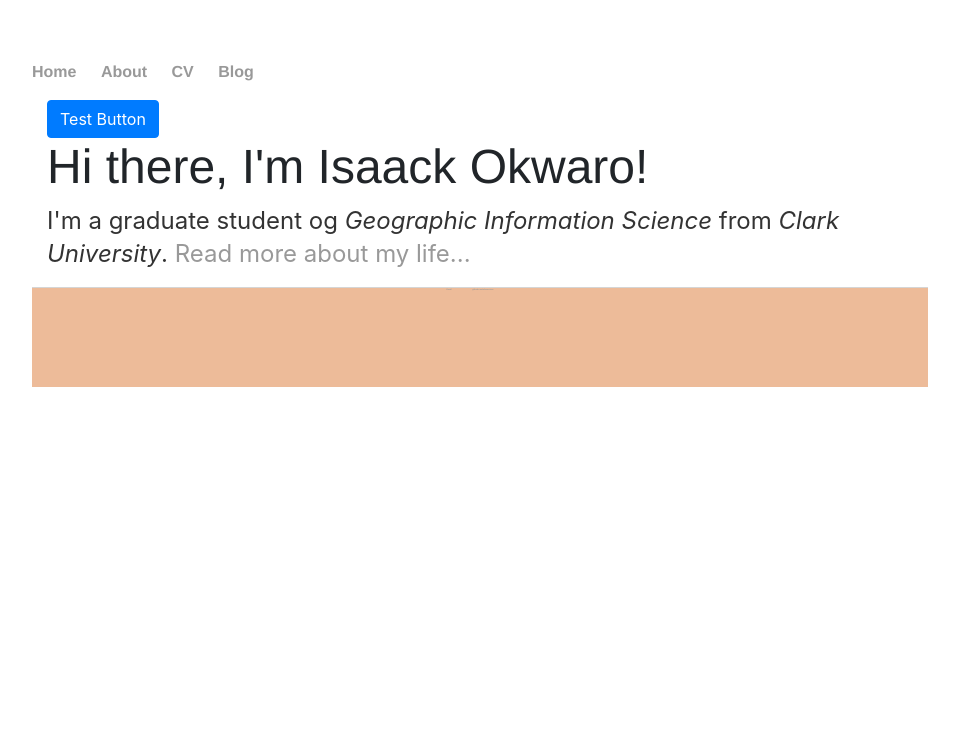
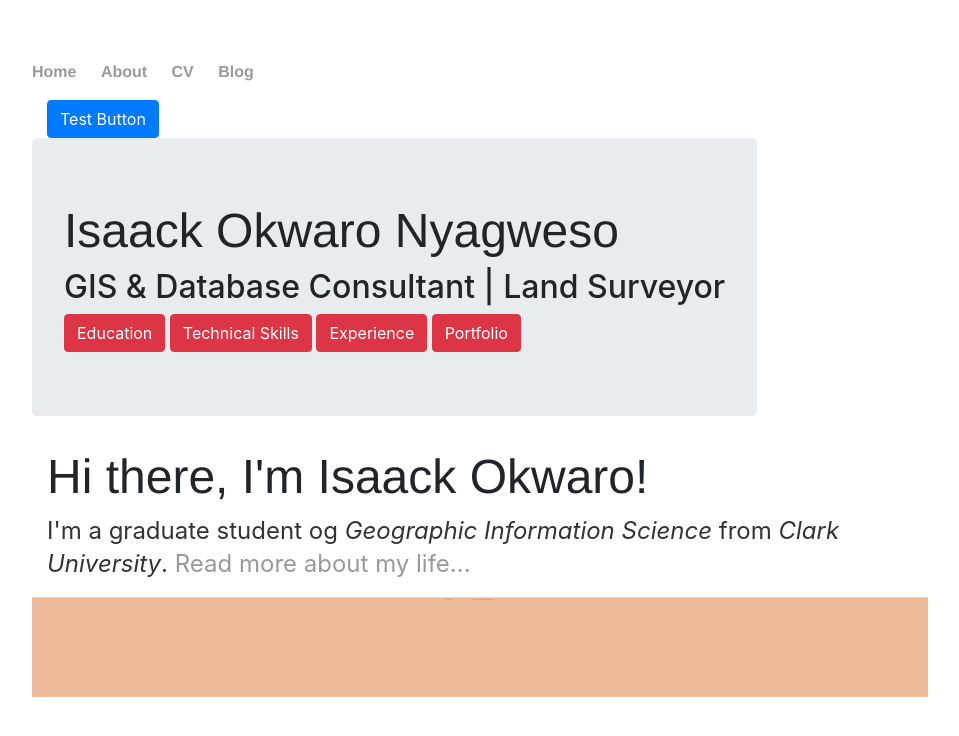
Before and after one commit to okwaroissa/okwaroissa.github.io, a Jekyll site: the page built from index.html, in a window 1280 px wide. Shown: the top 736 px of the page, without its empty margins (160-1119 px from the left). Built offline with Jekyll 4.4.1, drawn with Linux system fonts in a browser that asks for light colours.

Commit message:
Update index.html

```diff
--- a/index.html
+++ b/index.html
@@ -2,7 +2,24 @@
 layout: default
 title: Isaack Okwaro, GIS Analyst
 ---
-<div class="blurb">
+<div class = "row">
+	<section id="Wall">
+       	 <div class="jumbotron">
+            <div class="landing-text">
+
+                <h1>Isaack Okwaro Nyagweso</h1>
+                <h2>GIS & Database Consultant | Land Surveyor</h2>
+
+                <a href="#Education" class="btn btn-danger">Education</a>
+                <a href="#Skills" class="btn btn-danger">Technical Skills</a>
+                <a href="#Experience" class="btn btn-danger">Experience</a>
+                <a href="#Portfolio" class="btn btn-danger">Portfolio</a>
+            </div>
+        </div>
+    </section>
+</div>
+
+<div class = "blurb">
 	<h1>Hi there, I'm Isaack Okwaro!</h1>
 	<p>I'm a graduate student og <em>Geographic Information Science</em> from <em>Clark University</em>. <a href="/about">Read more about my life...</a></p>
 </div><!-- /.blurb -->
```
